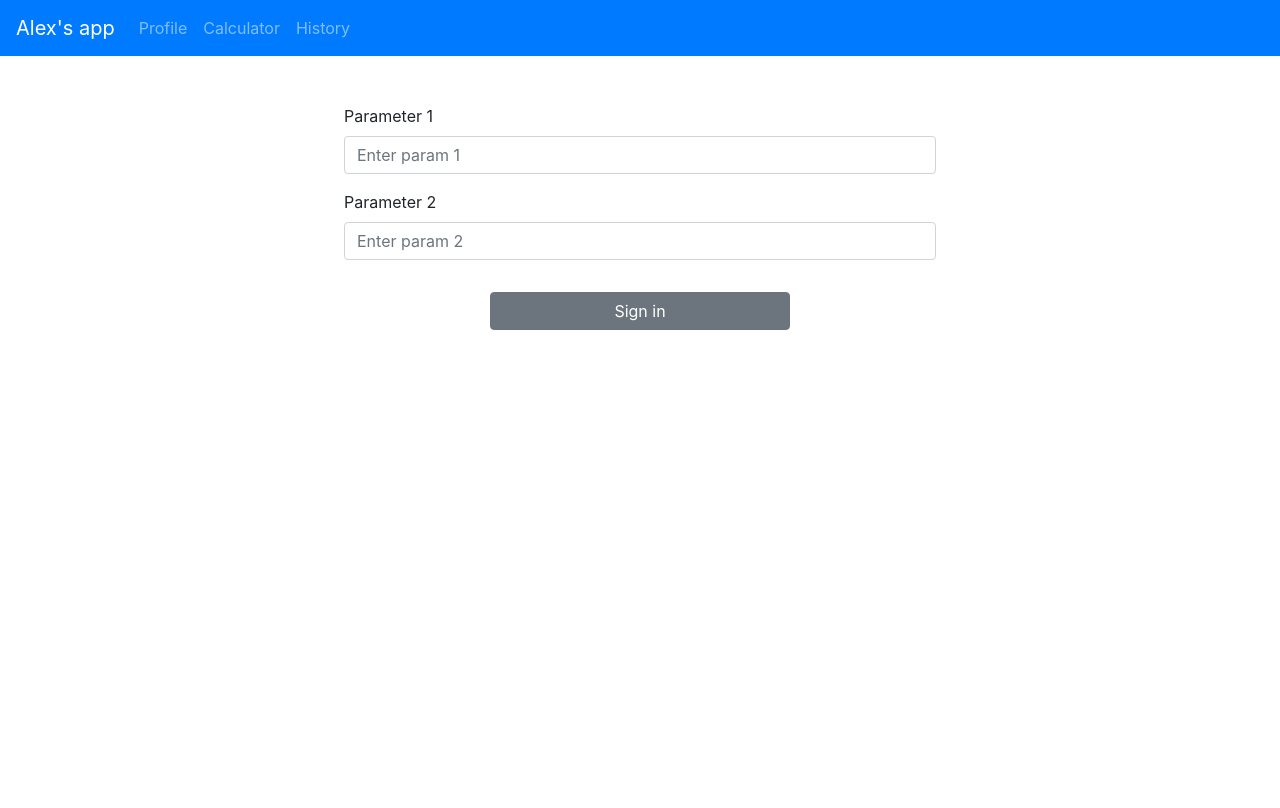
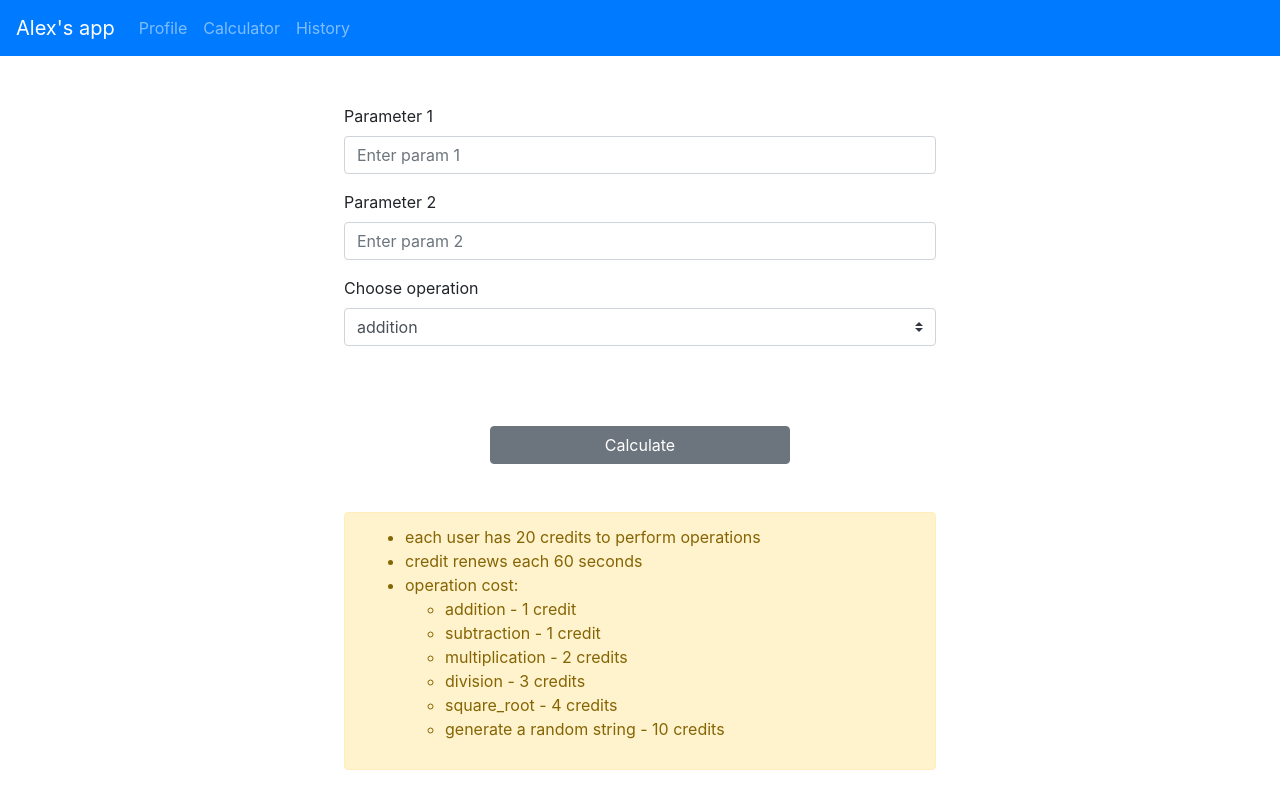
Before and after one commit to sanchezik/tn-calculator-front, a Vue app: page /#/calculate in a window 1280 px wide. Shown: the top 808 px of the page. Built offline with nearby package versions, Linux system fonts and the light colour scheme.

Commit message:
Calculator page

```diff
--- a/src/components/PageCalc.vue
+++ b/src/components/PageCalc.vue
@@ -1,21 +1,47 @@
 <template>
   <div class="p-5 d-flex flex-column align-items-center">
-    <div v-if="response">
-      <pre>{{ response }}</pre>
-    </div>
     <div class="w-50 mb-3">
       <div class="form-group">
         <label for="param1">Parameter 1</label>
-        <input type="number" class="form-control" id="param1" placeholder="Enter param 1">
+        <input type="number" class="form-control" id="param1" v-model="inputParam1" placeholder="Enter param 1">
       </div>
       <div class="form-group">
         <label for="number">Parameter 2</label>
-        <input type="text" class="form-control" id="param2" placeholder="Enter param 2">
+        <input type="text" class="form-control" id="param2" v-model="inputParam2" placeholder="Enter param 2">
+      </div>
+      <div class="form-group">
+        <label for="operationSelector">Choose operation</label>
+        <select class="custom-select" id="operationSelector" v-model="inputOperation">
+          <option value="addition">addition</option>
+          <option value="subtraction">subtraction</option>
+          <option value="multiplication">multiplication</option>
+          <option value="division">division</option>
+          <option value="square_root">square root</option>
+          <option value="random_string">random string</option>
+        </select>
       </div>
     </div>
-    <b-button @click="makeLoginRequest" style="width: 300px;">Sign in</b-button>
-    <div id="signInErrMsg" class="text-danger my-1"></div>
-    <div id="signInInfoMsg" class="text-success my-1"></div>
+    <div v-if="fetchingData" class="spinner-border text-secondary" role="status"></div>
+    <div v-if="response" class="h2 mb-3">Answer: {{ response }}</div>
+    <div v-if="errorMessage" class="text-danger">{{ errorMessage }}</div>
+    <b-button @click="makeCalculateRequest" style="width: 300px;" class="mt-5">Calculate</b-button>
+    <div class="alert alert-warning w-50 my-5" role="alert">
+      <ul>
+        <li>each user has 20 credits to perform operations</li>
+        <li>credit renews each 60 seconds</li>
+        <li>
+          operation cost:
+          <ul>
+            <li>addition - 1 credit</li>
+            <li>subtraction - 1 credit</li>
+            <li>multiplication - 2 credits</li>
+            <li>division - 3 credits</li>
+            <li>square_root - 4 credits</li>
+            <li>generate a random string - 10 credits</li>
+          </ul>
+        </li>
+      </ul>
+    </div>
   </div>
 </template>
 
@@ -23,12 +49,43 @@
 export default {
   data() {
     return {
-      response: null,
+      inputParam1: '',
+      inputParam2: '',
+      inputOperation: 'addition',
+      errorMessage: null,
+      fetchingData: false,
+      response: null
     };
   },
   methods: {
-    async makeLoginRequest() {
-      console.log("hehe")
+    async makeCalculateRequest() {
+      this.errorMessage = null
+      this.fetchingData = true
+      this.response = null
+      fetch(`http://127.0.0.1:5000/do-math`, {
+        method: "POST",
+        credentials: "include",
+        headers: new Headers({'content-type': 'application/json'}),
+        body: JSON.stringify({
+          operation: this.inputOperation,
+          param1: this.inputParam1,
+          param2: this.inputParam2,
+        })
+      })
+          .then(response => response.json())
+          .then(data => {
+            if (data["errors"]) {
+              this.errorMessage = data["errors"]
+            } else {
+              this.response = data["result"]
+            }
+            this.fetchingData = false
+          })
+          .catch(error => {
+            this.errorMessage = error
+            console.error('Error:', error);
+            this.fetchingData = false
+          });
     },
   },
 };
--- a/src/components/PageHistory.vue
+++ b/src/components/PageHistory.vue
@@ -15,7 +15,7 @@
         <tr>
           <th>date</th>
           <th>operation cost</th>
-          <th>your balance</th>
+          <th>balance left</th>
           <th>operation type</th>
           <th>response</th>
         </tr>
--- a/src/components/PageProfile.vue
+++ b/src/components/PageProfile.vue
@@ -17,6 +17,13 @@
         </div>
       </div>
       <b-button @click="makeLoginRequest" style="width: 300px;">Sign in</b-button>
+    </div>
+    <div class="alert alert-warning w-50 my-5" role="alert">
+      Feel free to use one of 2 users in DB:
+      <br>
+      login: <b>user1</b> password: <b>user1</b>
+      <br>
+      login: <b>user2</b> password: <b>user2</b>
     </div>
   </div>
 </template>
```
